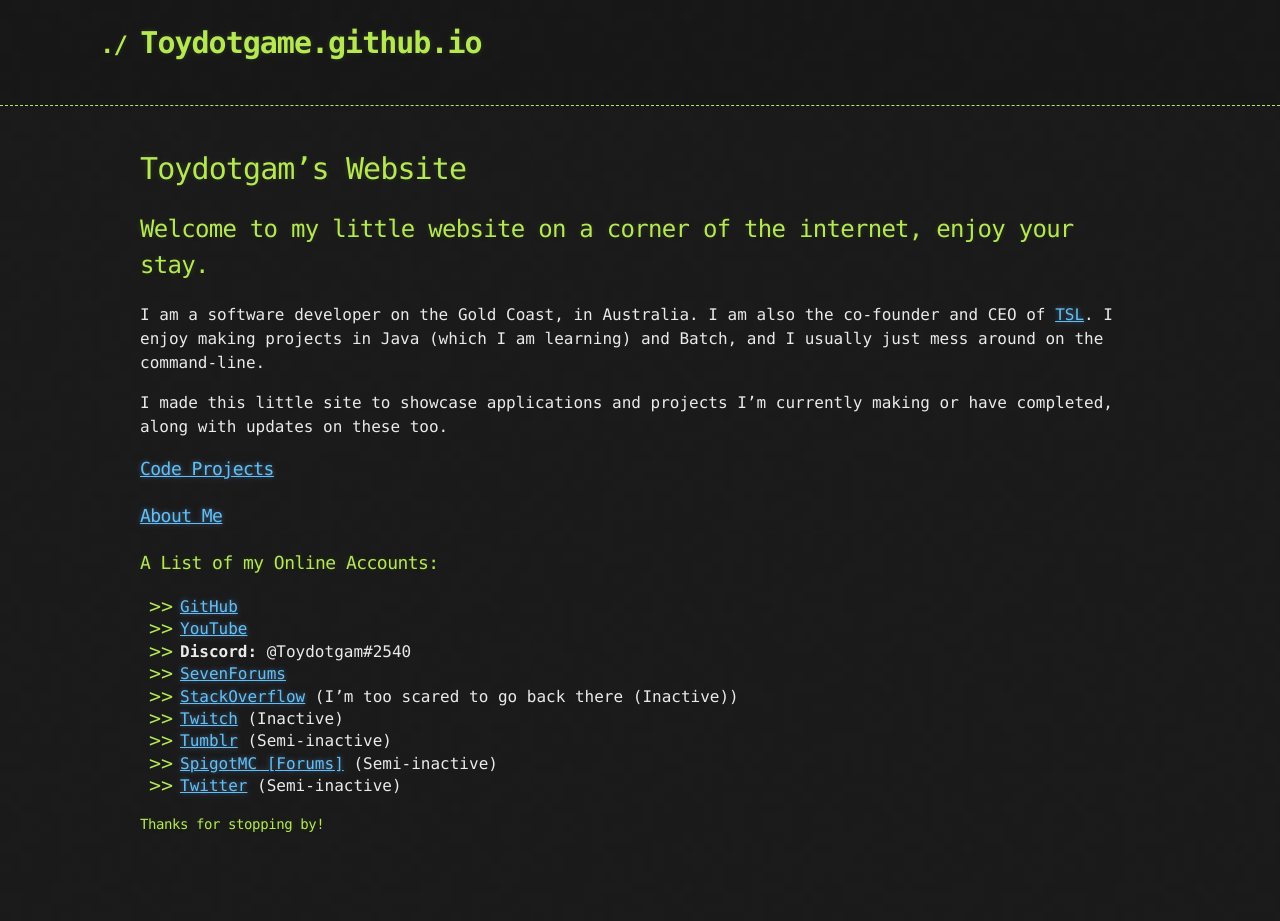
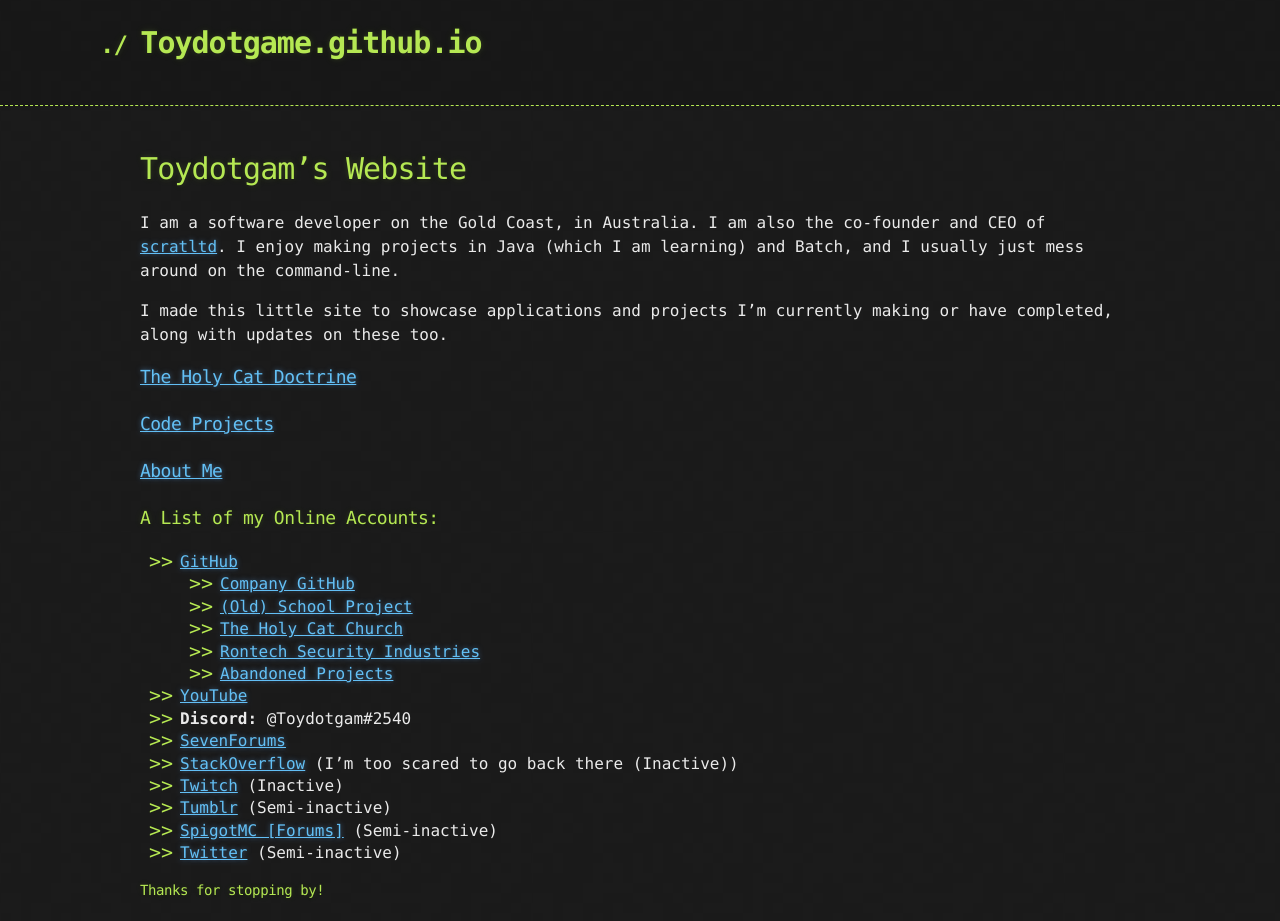
Before and after one commit to Toydotgame/Toydotgame.github.io, a Jekyll site: the page built from index.md, in a window 1280 px wide. Built offline with Jekyll 4.4.1, drawn with Linux system fonts in a browser that asks for light colours; our own code applies the rules of GitHub Pages for plain Markdown files; the repository's description, which GitHub fills in, is left out; before the commit the page ends 900 px from its top, so only the background shows below that.

Commit message:
Update index.md

```diff
--- a/index.md
+++ b/index.md
@@ -1,16 +1,20 @@
 # Toydotgam's Website
 
-## Welcome to my little website on a corner of the internet, enjoy your stay.
-
-I am a software developer on the Gold Coast, in Australia. I am also the co-founder and CEO of [TSL](https://scratltd.github.io/). I enjoy making projects in Java (which I am learning) and Batch, and I usually just mess around on the command-line.
+I am a software developer on the Gold Coast, in Australia. I am also the co-founder and CEO of [scratltd](https://scratltd.github.io/). I enjoy making projects in Java (which I am learning) and Batch, and I usually just mess around on the command-line.
 
 I made this little site to showcase applications and projects I'm currently making or have completed, along with updates on these too.
 
+### [The Holy Cat Doctrine](https://catchurch.github.io/doctrine)
 ### [Code Projects](projects.md)
 ### [About Me](about.md)
 
 ### A List of my Online Accounts:
 * [GitHub](https://github.com/Toydotgame)
+	* [Company GitHub](https://github.com/scratltd)
+	* [(Old) School Project](https://github.com/burger-dispenser)
+	* [The Holy Cat Church](https://github.com/catchurch)
+	* [Rontech Security Industries](https://github.com/rontech-si)
+	* [Abandoned Projects](https://github.com/toys-discarded-projects)
 * [YouTube](https://www.youtube.com/channel/UCgkC2xFIPZCLEadyYZCsbWw)
 * **Discord:** @Toydotgam\#2540
 * [SevenForums](https://www.sevenforums.com/members/toydotgam.html)
```
